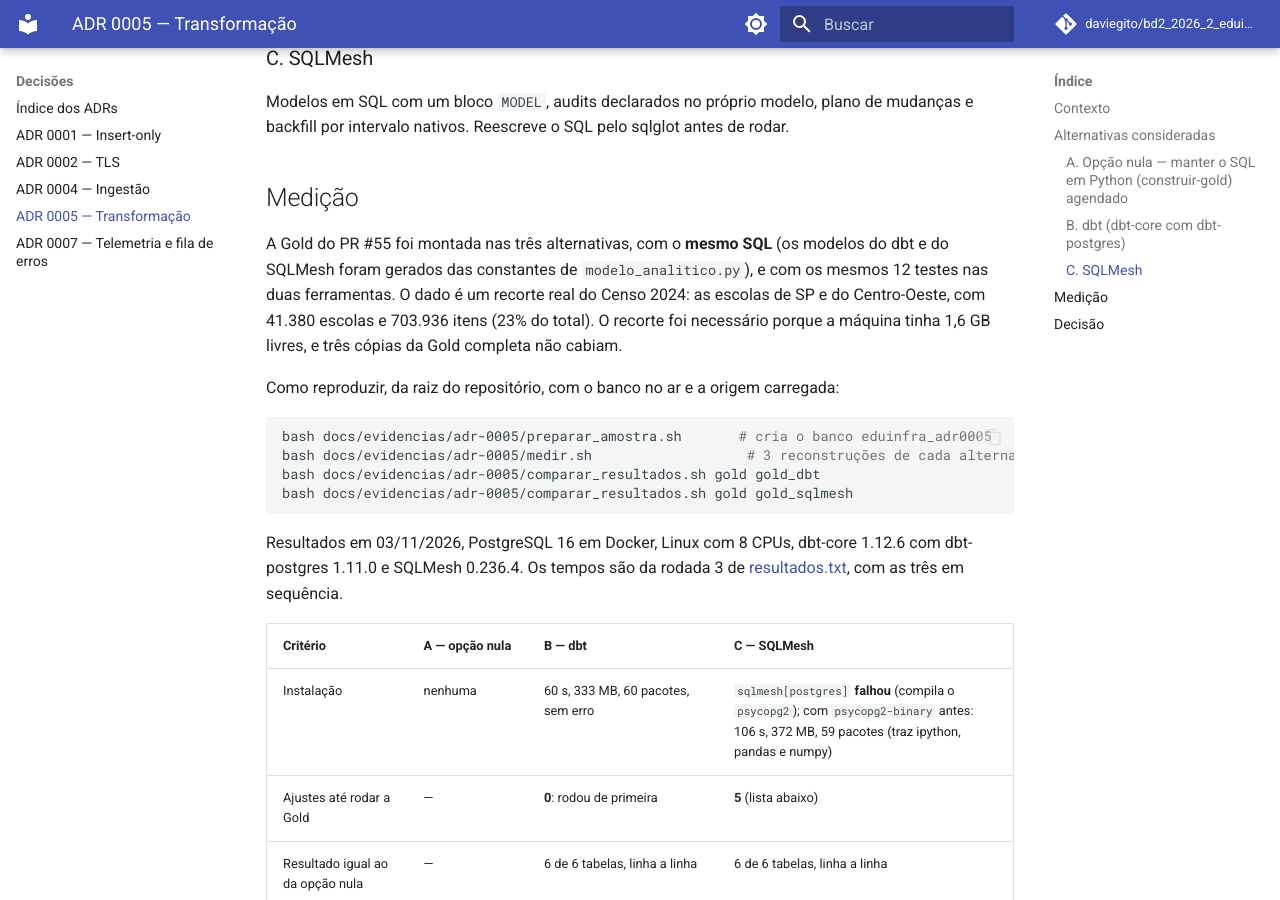
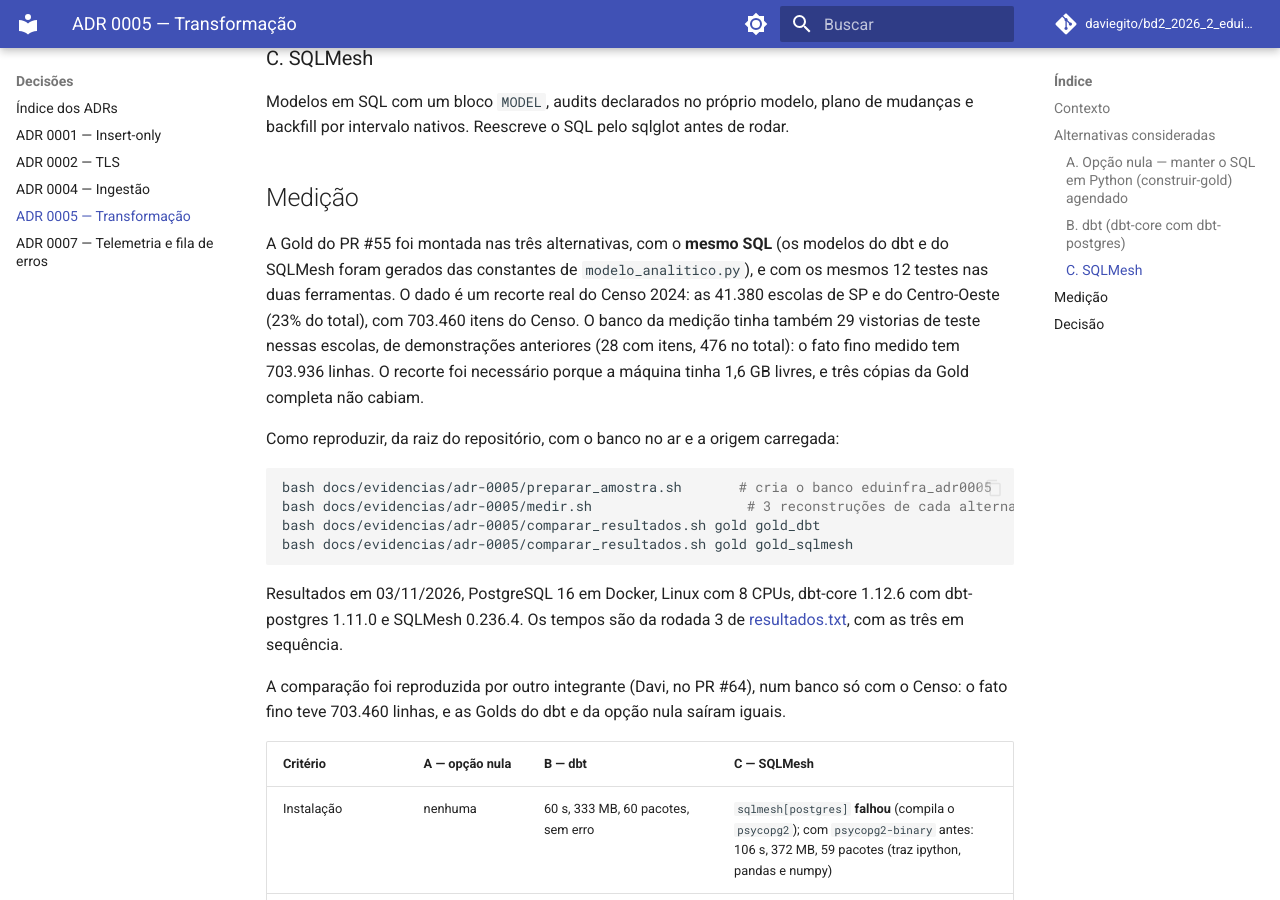
Before and after one commit to daviegito/bd2_2026_2_eduinfra, an MkDocs documentation site: the page built from docs/adr/0005-ferramenta-de-transformacao.md, in a window 1280 px wide and 900 px high, scrolled down 1041 px. Built offline with MkDocs 1.6.1 and Material for MkDocs 9.7.7, drawn with Linux system fonts in a browser that asks for light colours; comment, search, counter and statistics services are not loaded.

Commit message:
docs(e3): separa os itens do Censo das vistorias de teste no ADR 0005
Responde ao Davi no #64: 703.460 itens do Censo mais 476 de vistorias de teste; registra a reprodução dele.

```diff
--- a/docs/adr/0005-ferramenta-de-transformacao.md
+++ b/docs/adr/0005-ferramenta-de-transformacao.md
@@ -43,10 +43,11 @@
 
 A Gold do PR #55 foi montada nas três alternativas, com o **mesmo SQL** (os modelos do
 dbt e do SQLMesh foram gerados das constantes de `modelo_analitico.py`), e com os mesmos
-12 testes nas duas ferramentas. O dado é um recorte real do Censo 2024: as escolas de SP
-e do Centro-Oeste, com 41.380 escolas e 703.936 itens (23% do total). O recorte foi
-necessário porque a máquina tinha 1,6 GB livres, e três cópias da Gold completa não
-cabiam.
+12 testes nas duas ferramentas. O dado é um recorte real do Censo 2024: as 41.380
+escolas de SP e do Centro-Oeste (23% do total), com 703.460 itens do Censo. O banco da
+medição tinha também 29 vistorias de teste nessas escolas, de demonstrações anteriores
+(28 com itens, 476 no total): o fato fino medido tem 703.936 linhas. O recorte foi necessário porque a
+máquina tinha 1,6 GB livres, e três cópias da Gold completa não cabiam.
 
 Como reproduzir, da raiz do repositório, com o banco no ar e a origem carregada:
 
@@ -60,6 +61,9 @@
 Resultados em 03/11/2026, PostgreSQL 16 em Docker, Linux com 8 CPUs, dbt-core 1.12.6 com
 dbt-postgres 1.11.0 e SQLMesh 0.236.4. Os tempos são da rodada 3 de
 [resultados.txt](../evidencias/adr-0005/resultados.txt), com as três em sequência.
+
+A comparação foi reproduzida por outro integrante (Davi, no PR #64), num banco só com o
+Censo: o fato fino teve 703.460 linhas, e as Golds do dbt e da opção nula saíram iguais.
 
 | Critério | A — opção nula | B — dbt | C — SQLMesh |
 | --- | --- | --- | --- |
--- a/docs/evidencias/adr-0005/resultados.txt
+++ b/docs/evidencias/adr-0005/resultados.txt
@@ -1,4 +1,4 @@
-# Saídas brutas de medir.sh, 03/11/2026, recorte SP + Centro-Oeste (41.380 escolas, 703.936 itens)
+# Saídas brutas de medir.sh, 03/11/2026, recorte SP + Centro-Oeste (41.380 escolas, 703.460 itens do Censo + 476 de 28 vistorias de teste)
 # PostgreSQL 16 em Docker, Linux, 8 CPUs; dbt-core 1.12.6 + dbt-postgres 1.11.0; SQLMesh 0.236.4
 
 ## Rodada 1 (load average ~4; SQLMesh ainda com CREATE INDEX sem nome nas pós-instruções)
```
Also changed, not shown: docs/evidencias/adr-0005/README.md (+1 -1 lines).
